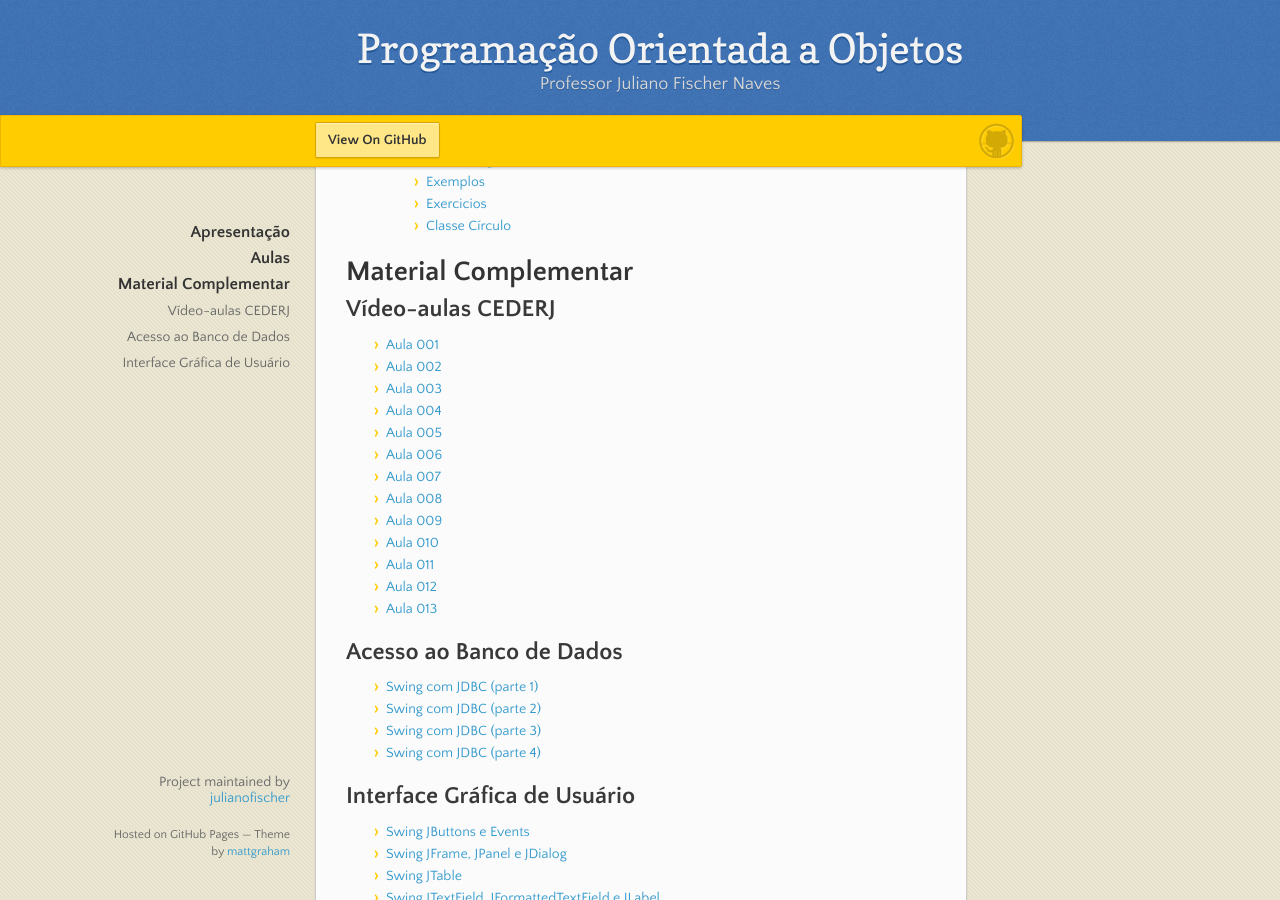
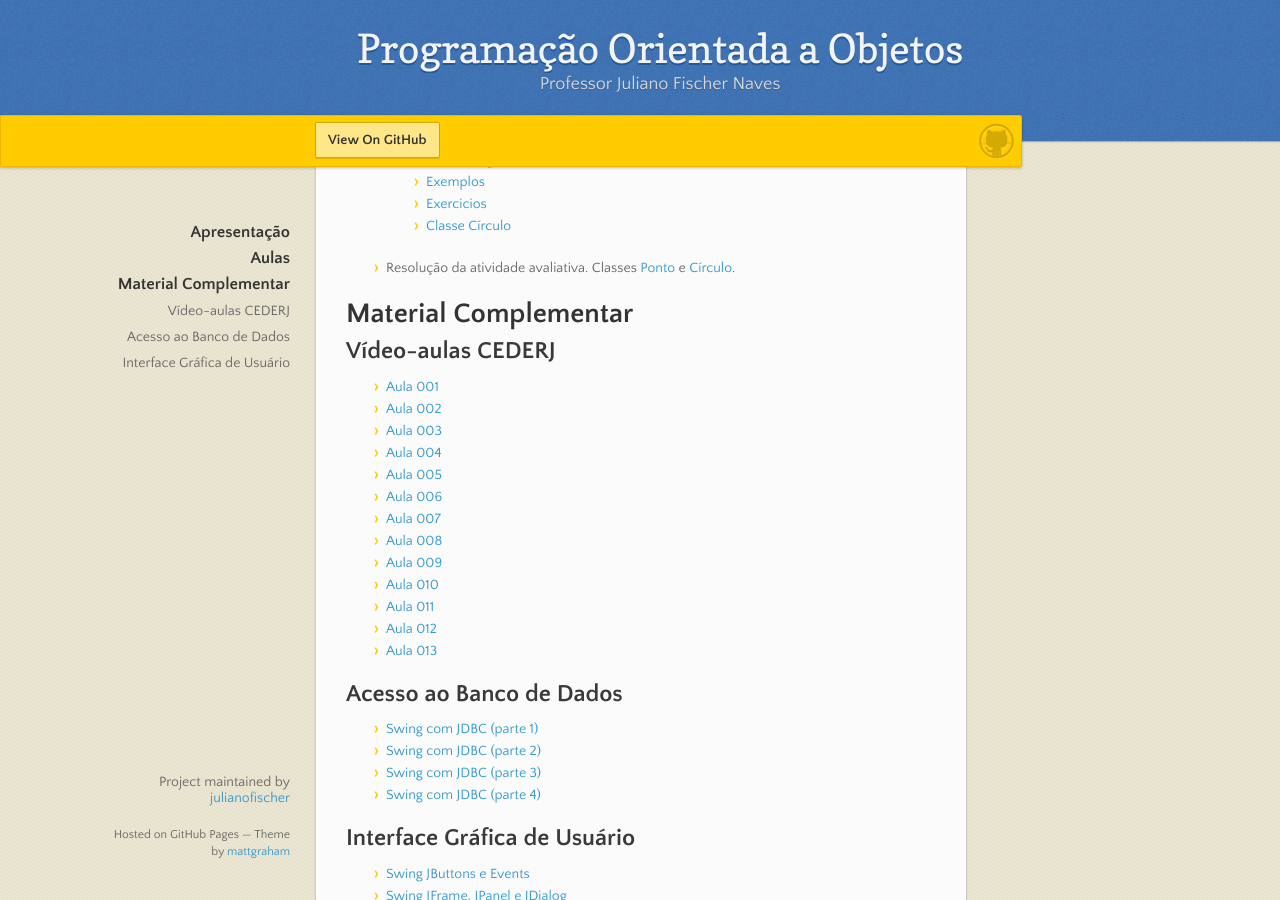
Before and after one commit to julianofischer/poo_vilhena_2017, a Jekyll site: the page built from index.md, in a window 1280 px wide and 900 px high, scrolled down 655 px. Built offline with Jekyll 4.4.1, drawn with Linux system fonts in a browser that asks for light colours; nearby versions of some CDN libraries.

Commit message:
solução prova

```diff
--- a/index.md
+++ b/index.md
@@ -16,6 +16,8 @@ Bem vindos ao mundo da programação orientada a objetos, jovens _padawans_. Aqu
      * [Exemplos](assets/aulametodos.zip)
      * [Exercicios](assets/exercicio0504.zip)
      * [Classe Círculo](https://gist.github.com/julianofischer/e4ecfd065a699f67901fc36f433cc20a)
+ * Resolução da atividade avaliativa. Classes [Ponto](https://gist.github.com/julianofischer/c7a6d66c849be584774648525958a6cc) e [Círculo](https://gist.github.com/julianofischer/663f9421f5d79a63ddfe5334bb6dfc80).
+
 
 # [](#material)Material Complementar
 
```
